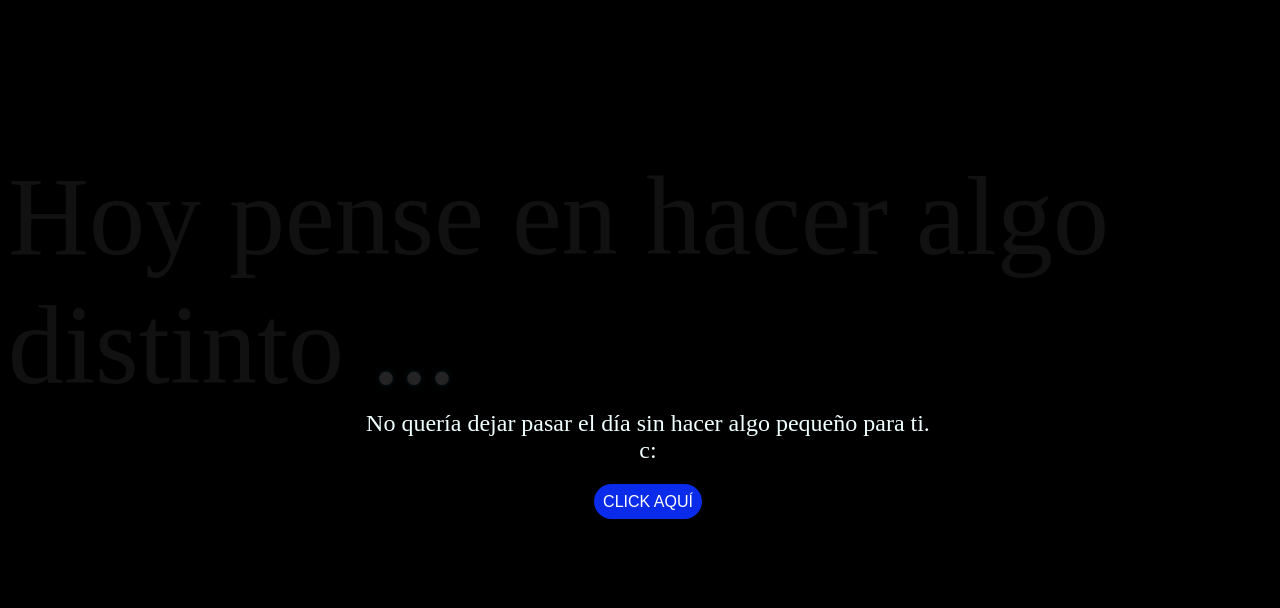
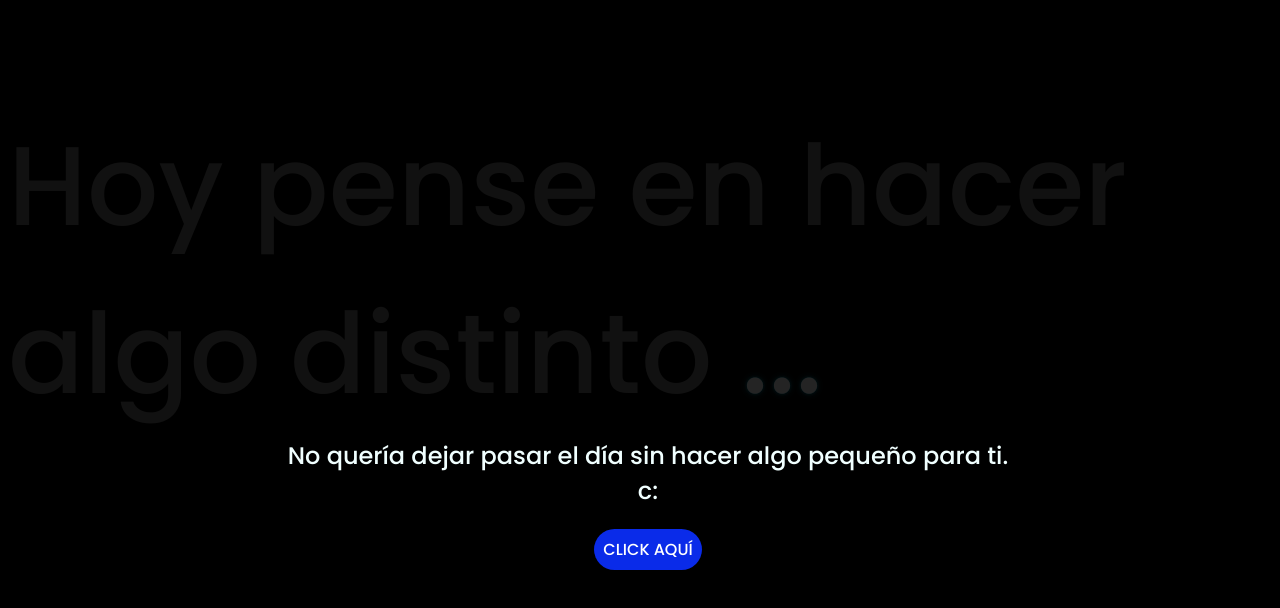
Before and after one commit to maycol18ap/regalo-valentin-w, a plain HTML site: page index.html in a window 1280 px wide. Drawn offline with Linux system fonts and the light colour scheme.

Commit message:
Update style.css
cambiamos la fuente del titulo del inicio

```diff
--- a/css/style.css
+++ b/css/style.css
@@ -1,7 +1,7 @@
-/*@import url('https://fonts.googleapis.com/css2?family=Poppins:ital,wght@0,500;1,900&display=swap');
+@import url('https://fonts.googleapis.com/css2?family=Poppins:ital,wght@0,500;1,900&display=swap');
 *{
     font-family: 'Poppins',cursive;
-}*/
+}
 body{
     color: azure;
     width: 100%;
```
